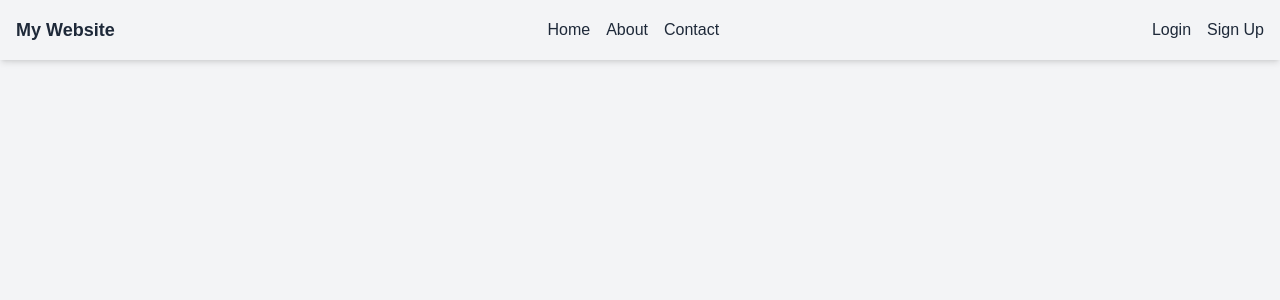
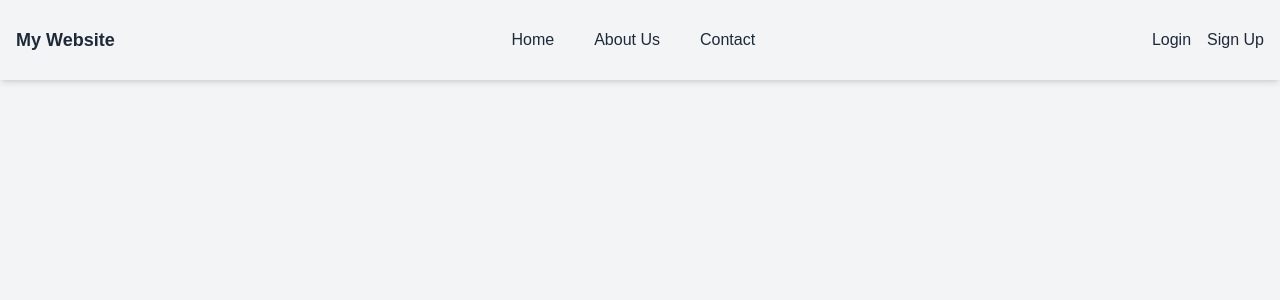
Before and after one commit to Edu-2de/JsApiLesson2, a Next.js app in the folder frontend/: page / in a window 1280 px wide. Shown: the top 300 px of the page. Built offline with nearby package versions, Linux system fonts and the light colour scheme.

Commit message:
feat(header): refactor Header component to use dynamic menu items with submenus

```diff
--- a/frontend/src/components/Header.tsx
+++ b/frontend/src/components/Header.tsx
@@ -2,6 +2,21 @@
 import Link from "next/link";
 
 export default function Header(){
+      const menuItems = [
+            {name: "Home", href: "/"},
+            {name: "About Us", href: "/about",
+                  subItems: [
+                  {name: "Our Team", href: "/about/team"},
+                  {name: "Our Mission", href: "/about/mission"},
+            ]},
+            {name: "Contact", href: "/contact",
+                  subItems: [
+                  {name: "Support", href: "/contact/support"},
+                  {name: "Feedback", href: "/contact/feedback"},
+            ]},
+      ]
+
+
       return(
             <div className=" bg-transparent text-gray-800 fixed top-0 left-0 w-full shadow-md">
                   <div className="flex items-center justify-between p-4 max-w-7xl mx-auto">
@@ -9,10 +24,27 @@ export default function Header(){
                               <Link href="/">My Website</Link>
                         </div>
                         <ul className="flex space-x-4">
-                              <li><Link href="/" className="hover:underline">Home</Link></li>
-                              <li><Link  href="/about" className="hover:underline">About</Link></li>
-                              <li><Link  href="/contact" className="hover:underline">Contact</Link></li>
+                              {menuItems.map((item) => (
+
+                                    <li key={item.name} className="relative group p-3 hover:text-gray-600 rounded-md cursor-pointer">
+                                          <Link href={item.href} >
+                                          {item.name}
+                                          </Link>
+                                          {item.subItems && (
+                                                <ul className="absolute left-0 top-full mt-0 hidden group-hover:block bg-white shadow-lg rounded-md z-10 min-w-[160px]">
+                                                      {item.subItems.map((subItem) => (
+                                                      <li key={subItem.name} className="px-4 py-2 hover:bg-gray-100">
+                                                            <Link href={subItem.href} className="block">
+                                                                  {subItem.name}
+                                                            </Link>
+                                                      </li>
+                                                      ))}
+                                                </ul>
+                                          )}
+                                    </li>
+                              ))}
                         </ul>
+
                         <div className="flex items-center space-x-4">
                               <Link href="/login" className="hover:underline">Login</Link>
                               <Link href="/signup" className="hover:underline">Sign Up</Link>
```
